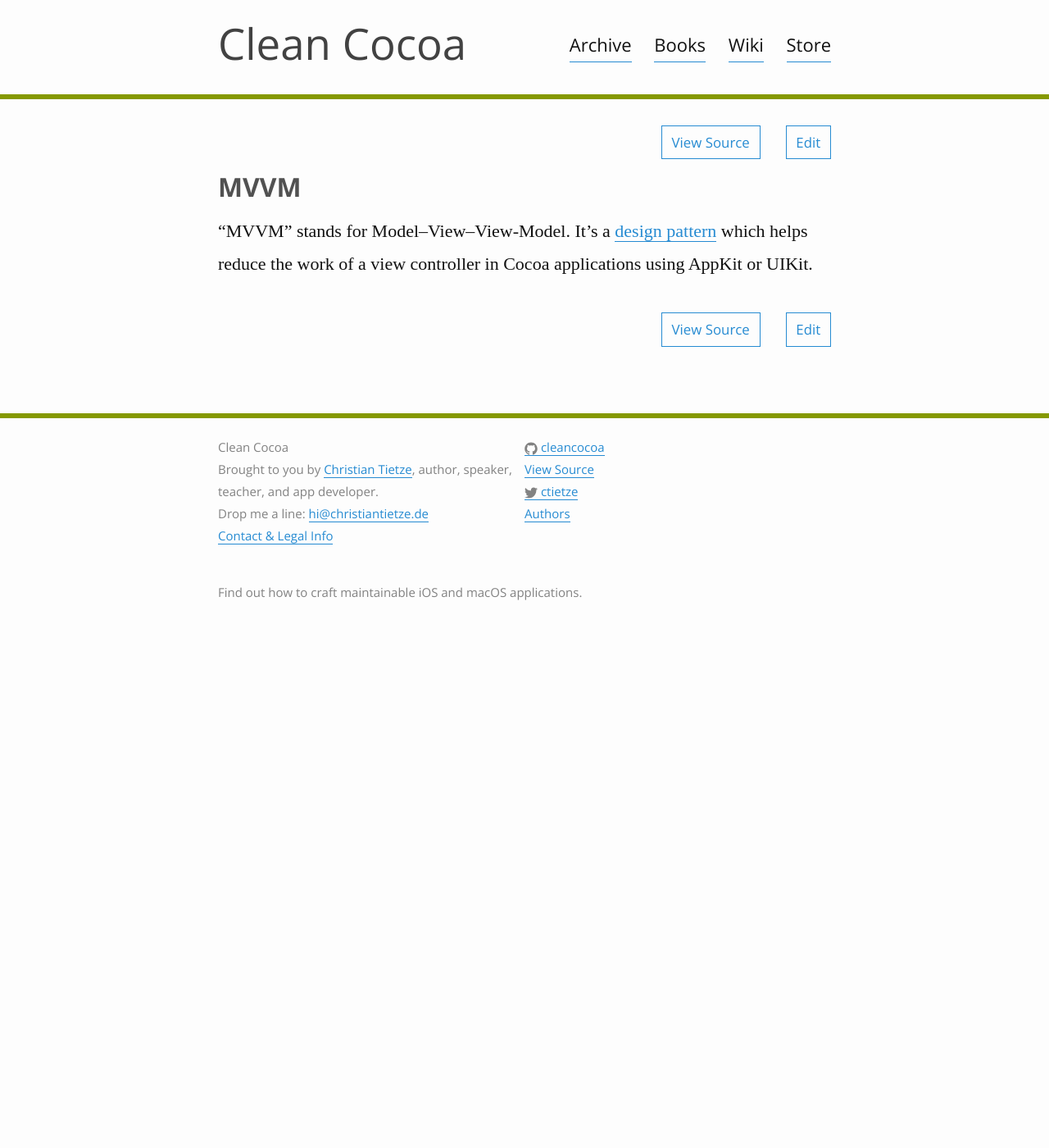
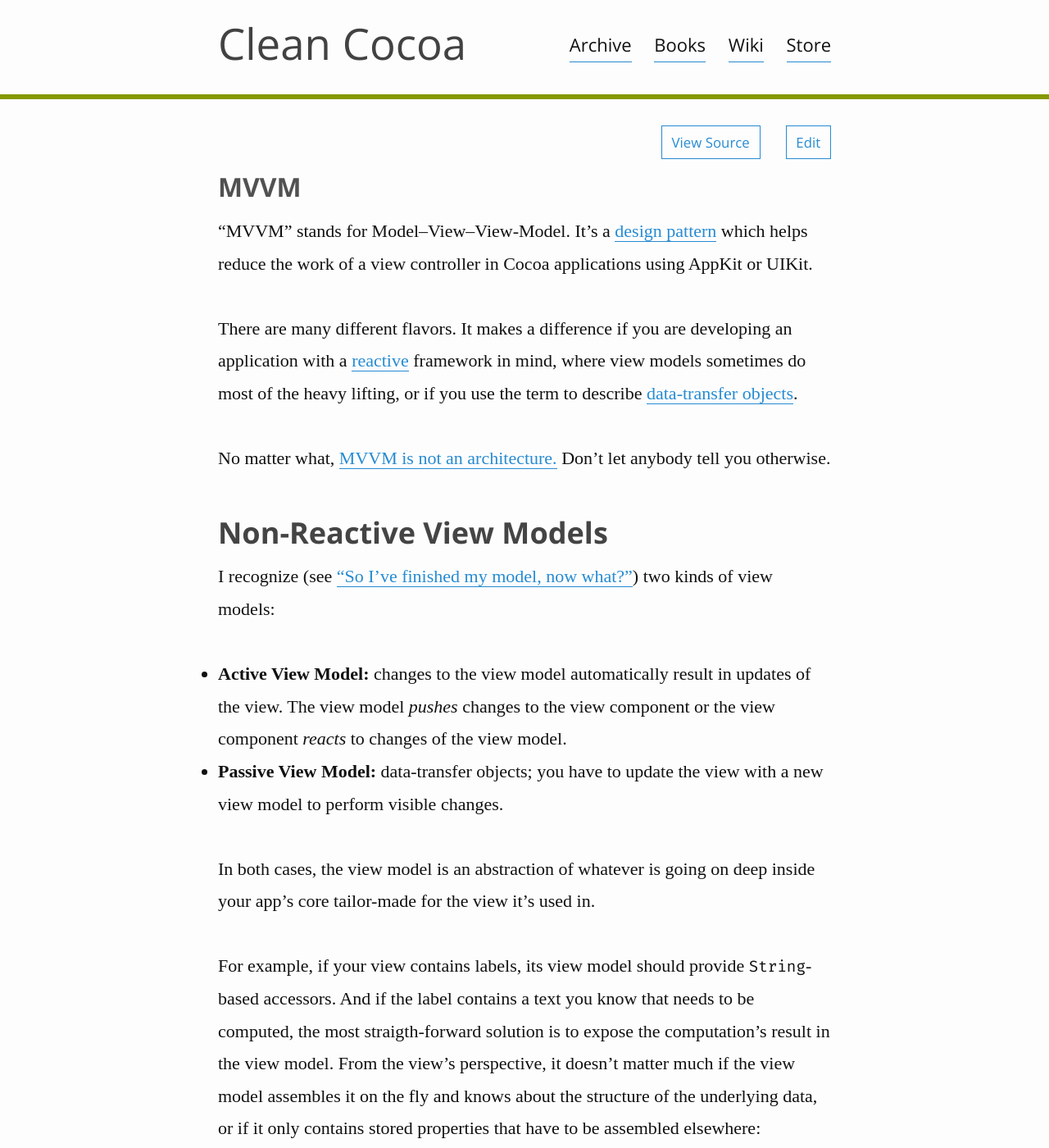
Before and after one commit to CleanCocoa/cleancocoa.github.io, a Jekyll site: the page built from _wiki/mvvm.md, in a window 1280 px wide and 1400 px high. Shown: the whole window at 82% size. Built offline with Jekyll 4.4.1, drawn with Linux system fonts in a browser that asks for light colours; some web fonts are replaced; some of the changed text lies outside the part shown.

Commit message:
add wiki pages for testing

````diff
--- a/_wiki/mvvm.md
+++ b/_wiki/mvvm.md
@@ -3,3 +3,40 @@ title: MVVM
 ---
 
 "MVVM" stands for Model--View--View-Model. It's a [design pattern](/wiki/design_pattern/) which helps reduce the work of a view controller in Cocoa applications using AppKit or UIKit.
+
+There are many different flavors. It makes a difference if you are developing an application with a [reactive](/wiki/reactive-programming/) framework in mind, where view models sometimes do most of the heavy lifting, or if you use the term to describe [data-transfer objects](/wiki/dto/).
+
+No matter what, [MVVM is not an architecture.](/posts/2016/10/mvvms-place/) Don't let anybody tell you otherwise.
+
+## Non-Reactive View Models
+
+I recognize (see ["So I've finished my model, now what?"](/posts/2015/06/start-mvvm/)) two kinds of view models:
+
+* **Active View Model:** changes to the view model automatically result in updates of the view. The view model _pushes_ changes to the view component or the view component _reacts_ to changes of the view model.
+* **Passive View Model:** data-transfer objects; you have to update the view with a new view model to perform visible changes.
+
+In both cases, the view model is an abstraction of whatever is going on deep inside your app's core tailor-made for the view it's used in.
+
+For example, if your view contains labels, its view model should provide `String`-based accessors. And if the label contains a text you know that needs to be computed, the most straigth-forward solution is to expose the computation's result in the view model. From the view's perspective, it doesn't matter much if the view model assembles it on the fly and knows about the structure of the underlying data, or if it only contains stored properties that have to be assembled elsewhere:
+
+```swift
+// Core model
+class PersonEntity {
+    let age: UInt
+    let firstName: String
+    let lastName: String
+}
+
+// View-specific model
+struct PersonViewModel {
+    let age: String
+    let fullName: String
+}
+
+extension PersonViewModel {
+    init(fromPerson person: PersonEntity) {
+        self.age = String(person.age)
+        self.fullName = "\(person.lastName), \(person.firstName)"
+    }
+}
+```
````
Also changed, not shown: _wiki/design_pattern.md (added, +18 -0 lines), wiki.md (+2 -4 lines).
